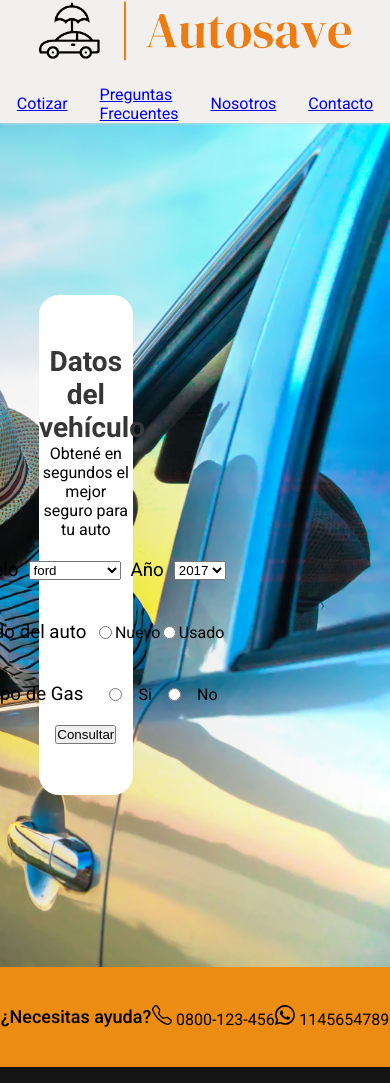
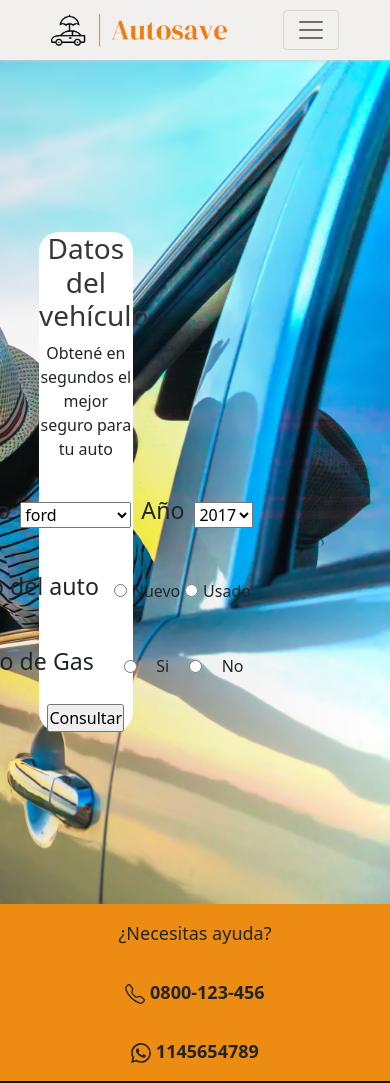
Before and after one commit to morenojulian/Autosave, a website: page secciones/cotizar.html in a window 390 px wide. Shown: the top 1083 px of the page. Drawn offline with nearby package versions, Linux system fonts and the light colour scheme.

Commit message:
cambios generales responsive

```diff
--- a/scss/style.scss
+++ b/scss/style.scss
@@ -9,7 +9,8 @@
 @import '_colores.scss';
 $font-h2: 24px;
 $wPantalla: 100%;
-$fuentePrincipal: 'Roboto', sans-serif;
+$fuentePrincipal: 'Roboto',
+sans-serif;
 
 /* bucle */
 $padding: 6;
@@ -44,7 +45,9 @@ html {
 }
 
 .container-fluid {
+	flex-wrap: nowrap !important;
 	gap: 40px;
+
 }
 
 .navbar-collapse {
@@ -53,6 +56,7 @@ html {
 
 .header__img {
 	width: 100%;
+	min-width: 10rem;
 }
 
 /********************************* Menú*********************************/
@@ -140,7 +144,6 @@ html {
 .telContacto {
 	display: flex;
 	width: 100%;
-	height: 100px;
 	background-color: $naranja2;
 	flex-direction: row;
 	justify-content: space-evenly;
@@ -152,6 +155,10 @@ html {
 	flex-flow: row;
 	justify-content: center;
 	align-items: center;
+	text-align: center;
+	font-weight: 600;
+	font-size: 18px;
+
 }
 
 .caja_contacto {
@@ -159,8 +166,10 @@ html {
 	gap: 8px;
 	align-items: center;
 
+
 	p {
 		margin: 0;
+
 	}
 }
 
@@ -510,7 +519,7 @@ ul {
 	grid-gap: 50px 20px;
 	grid-template-columns: 1fr 1fr 1fr;
 	grid-template-rows: repeat(4, 300px);
-	grid-template-areas: 'imagen1 texto1 texto1' 'imagen2 texto2 texto2' 'valores valores valores' 'imagen3 texto3 texto3';
+	grid-template-areas: 'imagen1 texto1 texto1''imagen2 texto2 texto2''valores valores valores''imagen3 texto3 texto3';
 
 	.imagen1 {
 		grid-area: imagen1;
@@ -898,14 +907,22 @@ ul {
 	}
 }
 
-/**************RESPONSIVE BANNER ****************/
+
 @media (max-width: 576px) {
 	.banner {
 		justify-content: center;
 	}
+
+	.caja_contacto {
+		flex-direction: column;
+	}
+
+	.contenedor_cotizar {
+		text-align: center;
+	}
 }
 
-/******** footer ***********/
+
 @media (max-width: 500px) {
 	.footer {
 		height: fit-content;
@@ -924,6 +941,16 @@ ul {
 	}
 }
 
+@media (max-width:440px) {
+	.telContacto {
+		flex-direction: column;
+	}
+
+	.col-4 {
+		width: 100%;
+	}
+}
+
 /******* estilo componentes de bootstrap *****/
 
 .custom-accordion-button:focus {
--- a/secciones/cotizar.html
+++ b/secciones/cotizar.html
@@ -5,7 +5,8 @@
   <meta charset="UTF-8" />
   <meta http-equiv="X-UA-Compatible" content="IE=edge" />
   <meta name="viewport" content="width=device-width, initial-scale=1.0" />
-
+  <link href="https://cdn.jsdelivr.net/npm/bootstrap@5.1.3/dist/css/bootstrap.min.css" rel="stylesheet"
+    integrity="sha384-1BmE4kWBq78iYhFldvKuhfTAU6auU8tT94WrHftjDbrCEXSU1oBoqyl2QvZ6jIW3" crossorigin="anonymous" />
   <link rel="stylesheet" href="../css/style.css" />
   <link rel="preconnect" href="https://fonts.googleapis.com" />
   <link rel="preconnect" href="https://fonts.gstatic.com" crossorigin />
@@ -17,20 +18,24 @@
 <body>
   <!-----------------------Logo & Secciones ----------------------->
   <header class="header">
-    <div class="header__logo animate__animated animate__zoomIn">
-      <a href="../index.html"><img class="header__img" src="../logo/logo_small.png" alt="Autosave Logo" /></a>
-    </div>
-    <nav>
-      <ul class="header__menu">
-        <li class="header__li"><a href="./cotizar.html">Cotizar</a></li>
-        <li class="header__li">
-          <a href="./preguntas-frecuentes.html">Preguntas Frecuentes</a>
-        </li>
-        <li class="header__li"><a href="./nosotros.html">Nosotros</a></li>
-        <li class="header__li">
-          <a href="./contacto.html">Contacto</a>
-        </li>
-      </ul>
+    <nav class="navbar navbar-expand-lg navbar-light">
+      <div class="container-fluid animate__animated animate__zoomIn">
+        <a class="navbar-brand" href="/index.html"><img class="header__img" src="../logo/logo_small.png"
+            alt="Autosave Logo" /></a>
+        <button class="navbar-toggler" type="button" data-bs-toggle="collapse" data-bs-target="#navbarNavAltMarkup"
+          aria-controls="navbarNavAltMarkup" aria-expanded="false" aria-label="Toggle navigation">
+          <span class="navbar-toggler-icon"></span>
+        </button>
+
+      </div>
+      <div class="collapse navbar-collapse justify-content-end flex-shrink-1" id="navbarNavAltMarkup">
+        <div class="navbar-nav my-4 header__menu">
+          <a href="cotizar.html" class="header__item">Cotizar</a>
+          <a href="preguntas-frecuentes.html" class="header__item">Preguntas Frecuentes</a>
+          <a href="nosotros.html" class="header__item">Nosotros</a>
+          <a href="contacto.html" class="header__item">Contacto</a>
+        </div>
+      </div>
     </nav>
   </header>
 
```
Also changed, not shown: index.html (+43 -119 lines), secciones/contacto.html (+18 -14 lines), secciones/nosotros.html (+20 -15 lines), secciones/preguntas-frecuentes.html (+18 -14 lines), css/style.css.
